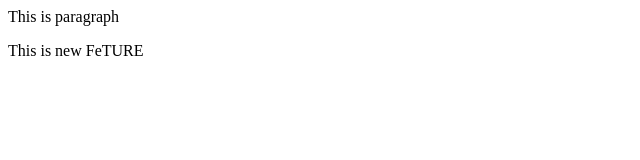
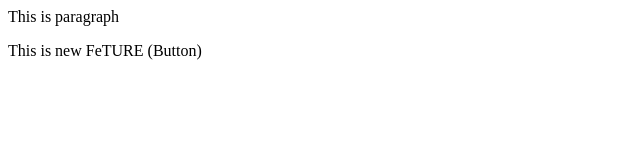
Before and after one commit to AzizulHakimOfficial/localrepo, a plain HTML site: page index.html in a window 1280 px wide. Shown: the full height of the page, 0-640 px from the left. Drawn offline with Linux system fonts and the light colour scheme.

```diff
--- a/index.html
+++ b/index.html
@@ -1,2 +1,2 @@
 <p>This is paragraph</p>
-<p>This is new FeTURE</p>
+<p>This is new FeTURE (Button)</p>
```
